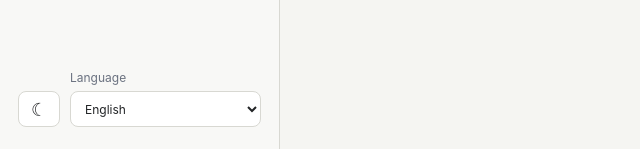
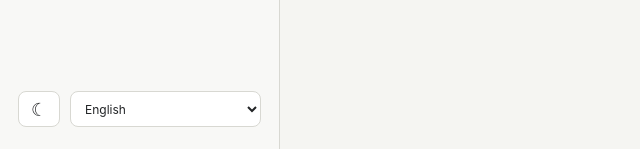
Before and after one commit to JMoCoder/html_vault, a plain HTML site: page app_static/index.html in a window 1280 px wide. Shown: the part 651-800 px from the top of the page, 0-640 px from the left. Drawn offline with Linux system fonts and the light colour scheme.

Commit message:
Simplify language selector

```diff
--- a/app_static/index.html
+++ b/app_static/index.html
@@ -41,7 +41,6 @@
           <span id="theme-icon" aria-hidden="true">☾</span>
         </button>
         <div class="language-switcher">
-          <label for="language-select" data-i18n="language"></label>
           <select id="language-select" aria-label="Language">
             <option value="en">English</option>
             <option value="zh-CN">中文</option>
--- a/app_static/style.css
+++ b/app_static/style.css
@@ -138,7 +138,6 @@ select {
 
 .language-switcher {
   display: grid;
-  gap: 6px;
   color: var(--muted);
   font-size: 12px;
 }
```
